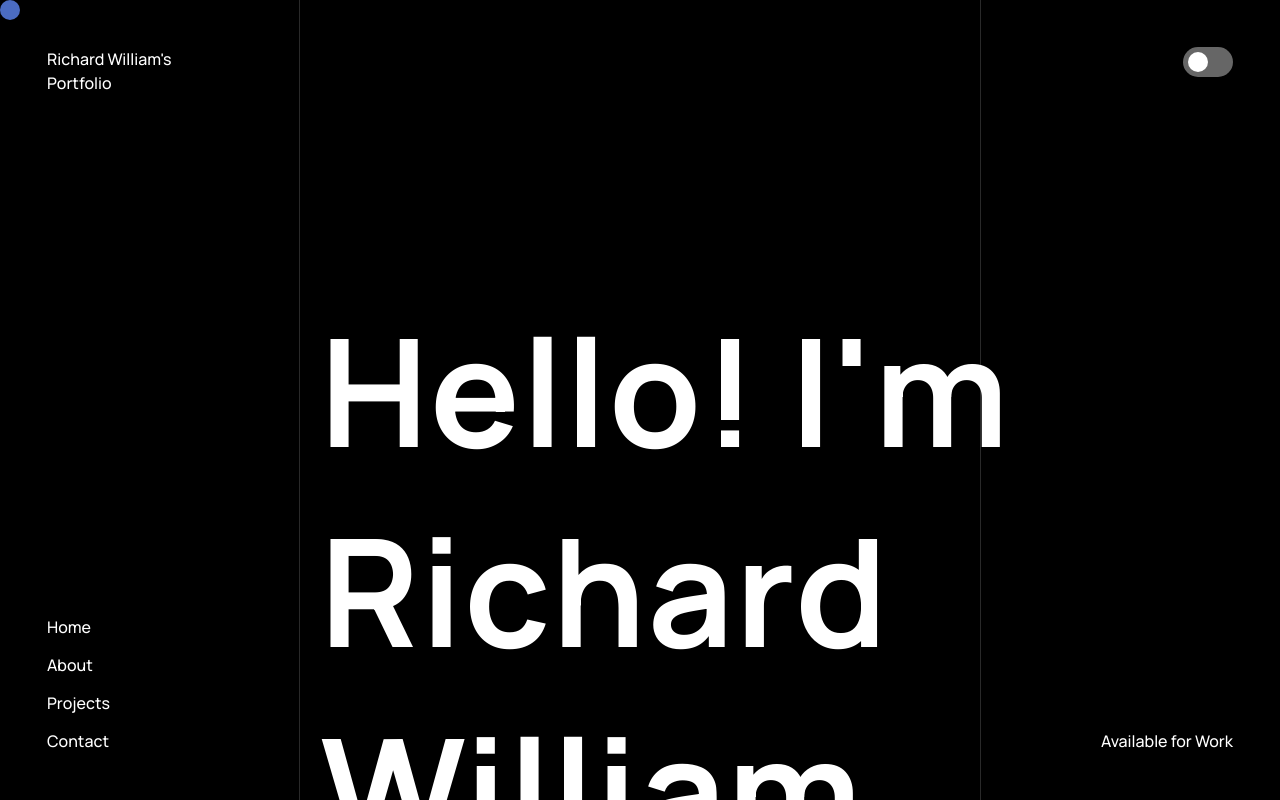
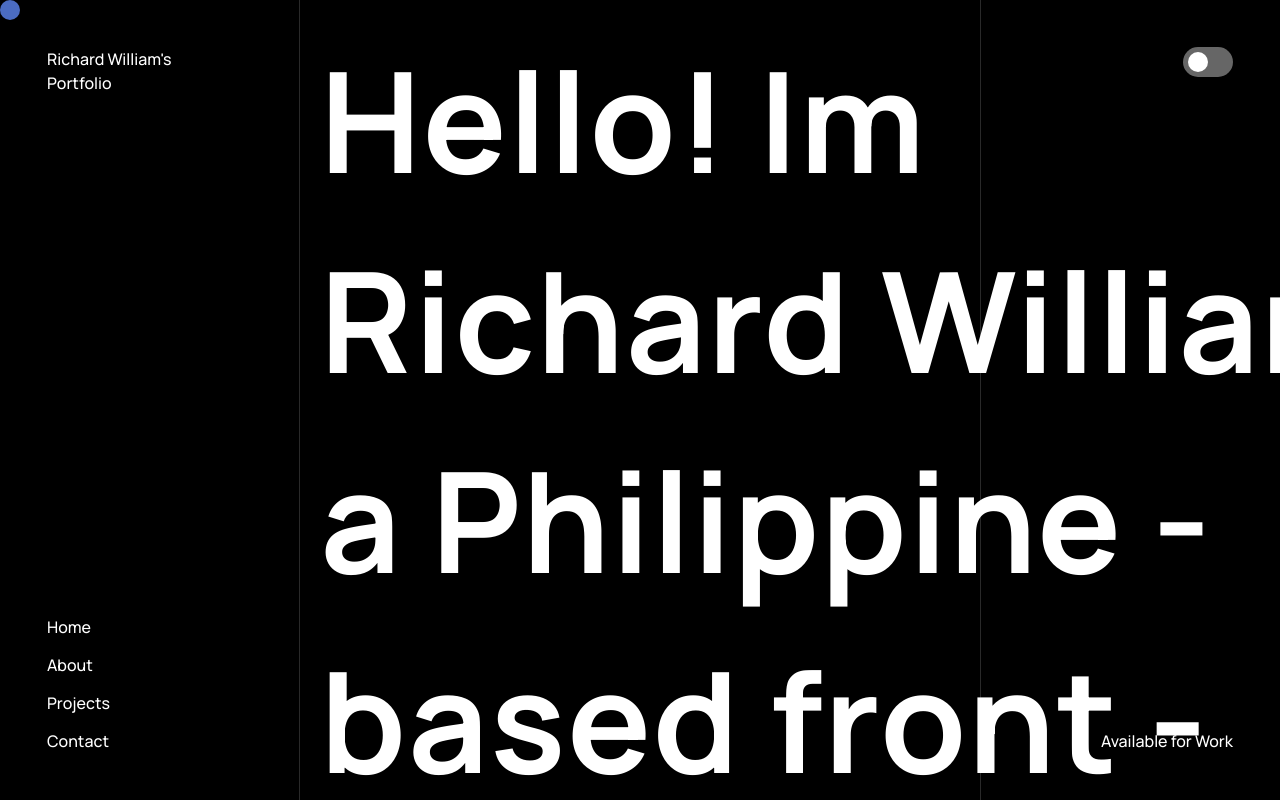
Before and after one commit to beliver-jsx/tulip-landingpage, a Next.js app: page / in a window 1280 px wide. Shown: the top 800 px of the page. Built offline with nearby package versions, Linux system fonts and the light colour scheme.

Commit message:
homepage text-reaveal animation created

```diff
--- /dev/null
+++ b/src/components/Animation/TextRevealAnimation.tsx
@@ -0,0 +1,35 @@
+interface props {
+    lines: string[],
+    classNames?: string
+}
+
+import { useEffect } from 'react';
+import { useAnimate, stagger, motion } from "framer-motion";
+
+const TextRevealAnimation: React.FC<props> = ({ lines, classNames }) => {
+    const [scope, animate] = useAnimate();
+    useEffect(() => {
+        const staggerMenuItems = stagger(0.2, { startDelay: 0.15, ease: 'easeInOut' });
+        animate('section', { y: 0 }, {
+            duration: .8,
+            delay: staggerMenuItems
+        })
+    }, [])
+    return (
+        <motion.div className={classNames} ref={scope}>
+            {
+                lines.map((line) => (
+                    <div className='overflow-y-hidden'>
+                        <motion.section id={'animation'}
+                            initial={{ y: '100%' }}
+                            className='text-xl'>
+                            {line}
+                        </motion.section>
+                    </div>
+                )
+                )
+            }
+        </motion.div>
+    )
+}
+export default TextRevealAnimation
--- a/src/pages/index.jsx
+++ b/src/pages/index.jsx
@@ -2,16 +2,39 @@ import Divider from '@/components/atoms/Divider'
 import BackToTop from '@/components/atoms/BackToTop'
 import SmoothScroll from '@/components/SmoothScroller'
 import LargeTextWithImages from '@/components/atoms/LargeTextWithImages'
+
+
+
+
+import TextRevealAnimation from '@/components/Animation/TextRevealAnimation'
+
+
+
+
 export default function Home() {
 
   return (
     <div>
-      <h1 className='text-xl mt-[270px]'>Hello! I'm <br />
+
+
+
+      <TextRevealAnimation lines={[
+        'Hello! Im',
+        'Richard William,',
+        'a Philippine - ',
+        'based front -',
+        'end web',
+        'developer.']} />
+
+
+
+
+      {/* <h1 className='text-xl mt-[270px]'>Hello! I'm <br />
         Richard William, <br />
         a Philippine - <br />
         based front - <br />
         end web <br />
-        developer.</h1>
+        developer.</h1> */}
 
 
 
--- a/tailwind.config.js
+++ b/tailwind.config.js
@@ -35,7 +35,7 @@ module.exports = {
 
 
 
-        'xl': ['150px', {
+        'xl': ['140px', {
           lineHeight: '200px',
           letterSpacing: '0.01em',
           fontWeight: '700',
```
